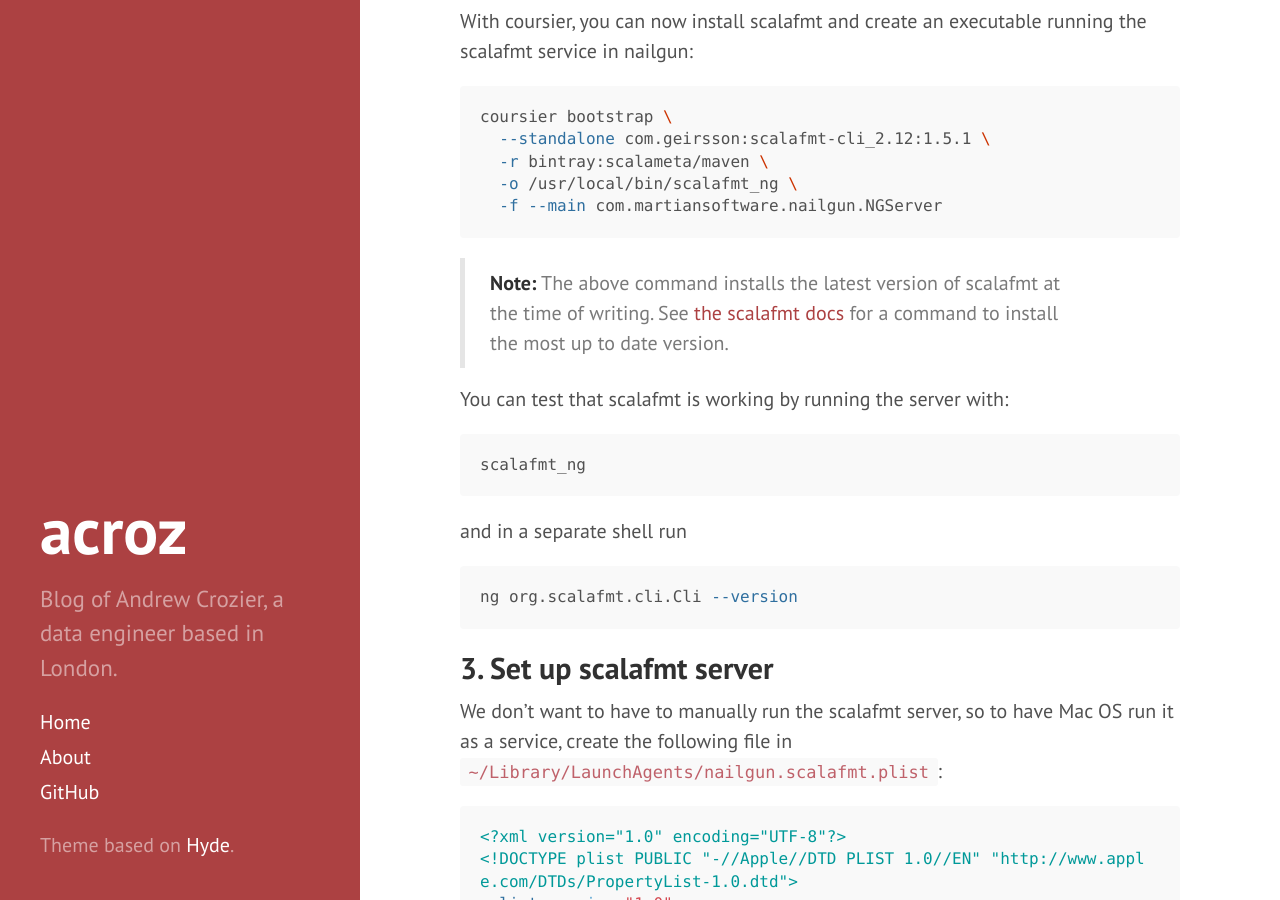
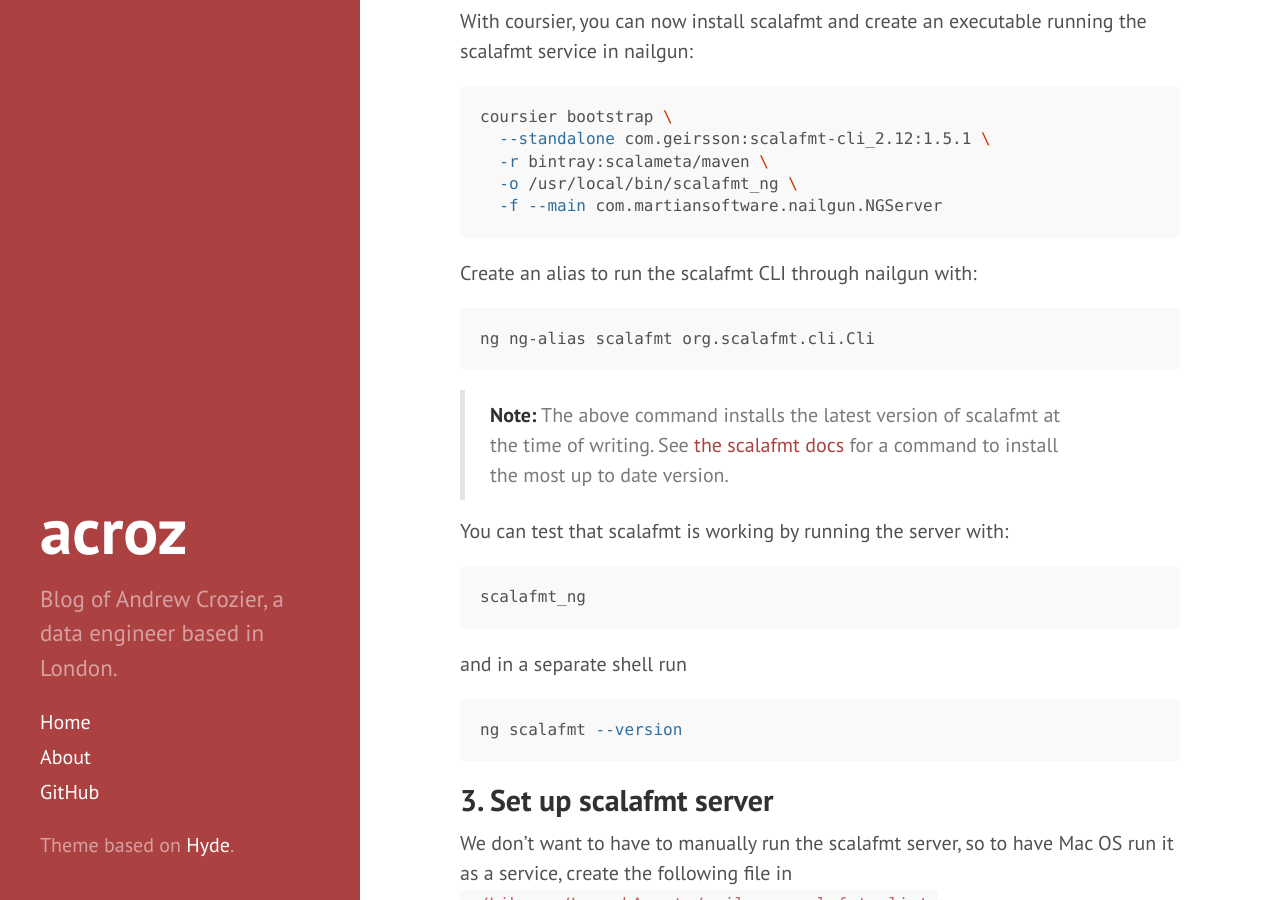
Before and after one commit to acroz/acroz.github.io, a Jekyll site: the page built from _posts/2018-04-30-scalafmt-in-neovim.md, in a window 1280 px wide and 900 px high, scrolled down 704 px. Built offline with Jekyll 4.4.1, drawn with Linux system fonts in a browser that asks for light colours; nearby versions of some CDN libraries; some of the changed text lies outside the part shown.

Commit message:
Create scalfmt alias

````diff
--- a/_posts/2018-04-30-scalafmt-in-neovim.md
+++ b/_posts/2018-04-30-scalafmt-in-neovim.md
@@ -38,6 +38,12 @@ coursier bootstrap \
   -f --main com.martiansoftware.nailgun.NGServer
 ```
 
+Create an alias to run the scalafmt CLI through nailgun with:
+
+```sh
+ng ng-alias scalafmt org.scalafmt.cli.Cli
+```
+
 > **Note:** The above command installs the latest version of scalafmt at the
 > time of writing. See [the scalafmt docs][scalafmt-nailgun] for a command to
 > install the most up to date version.
````
Also changed, not shown: other parts of _posts/2018-04-30-scalafmt-in-neovim.md (+2 -2 lines).
